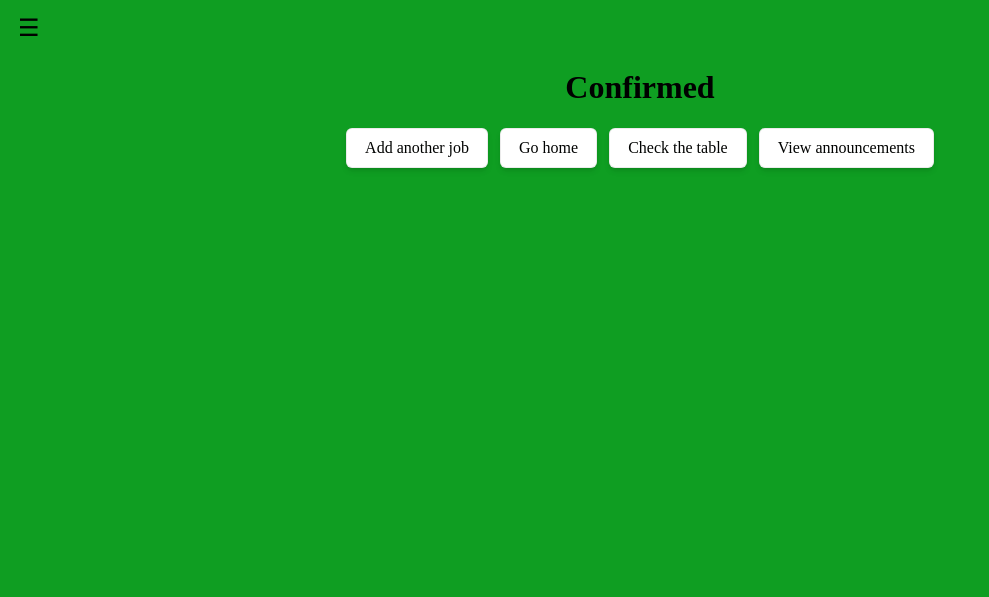
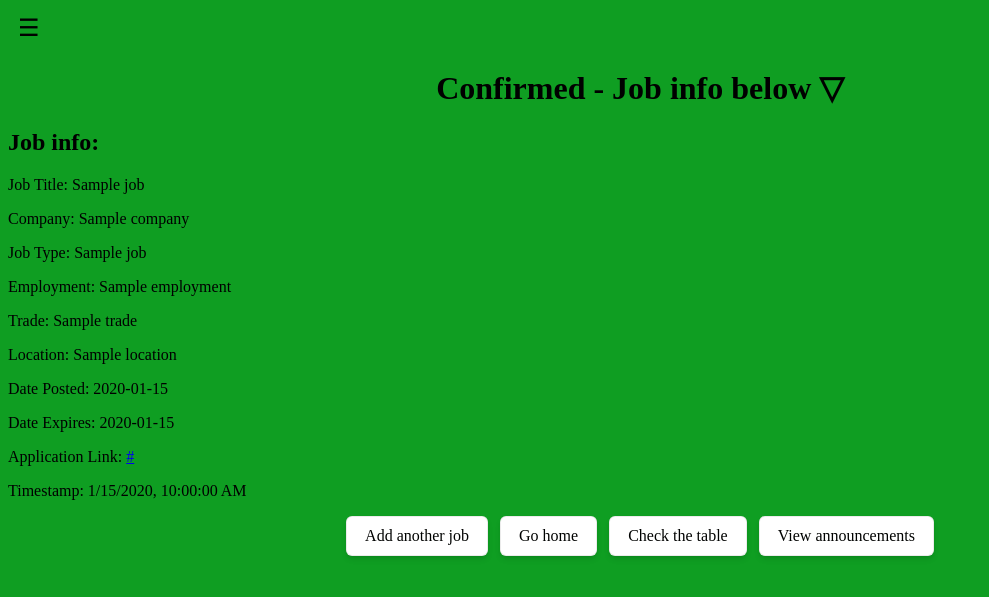
Before and after one commit to rrmez2005-pixel/Sprints, a Node server app: template views/confirm.ejs in a window 1280 px wide. Shown: the top 597 px of the page, without its empty margins (0-989 px from the left). Run offline with Node 20, Linux system fonts and the light colour scheme; the template is opened without the code that fills it: most values are stand-ins (such as "Sample title", 1, 10 or a date in 2020).

Commit message:
merging with russell, finished confirmation hopefully

```diff
--- a/views/confirm.ejs
+++ b/views/confirm.ejs
@@ -28,7 +28,22 @@
 
     <div class="overlay" id="overlay" onclick="closeSidebar()"></div>
 
-  <h1>Confirmed</h1>
+  <h1>Confirmed - Job info below ▽</h1>
+
+  <h2>Job info: </h2>
+
+  <p>Job Title: <%= job.jobtitle %></p>
+  <p>Company: <%= job.company %></p>
+  <p>Job Type: <%= job.job %></p>
+  <p>Employment: <%= job.employment %></p>
+  <p>Trade: <%= job.trade %></p>
+  <p>Location: <%= job.location %></p>
+  <p>Date Posted: <%= job.dateposted %></p>
+  <p>Date Expires: <%= job.dateexpires %></p>
+  <p>Application Link: <a href="<%= job.applink %>" target="_blank" class="apply"><%= job.applink %></a></p>
+  <p>Timestamp: <%= job.timestamp.toLocaleString() %></p>
+
+
   <div id="navigation">
     <a href="/add-job">Add another job</a>
     <a href="/">Go home</a>
```
